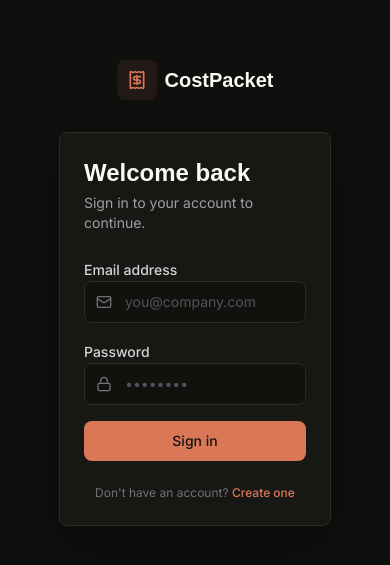
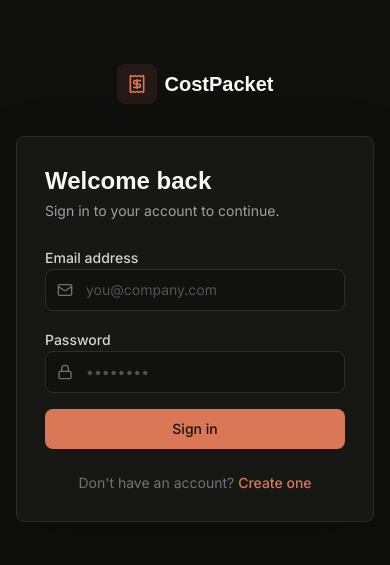
Before and after one commit to yshxsp/costpacket, a Next.js app: page /login in a window 390 px wide. Shown: the part 129-694 px from the top of the page. Built offline with nearby package versions, Linux system fonts and the light colour scheme.

Commit message:
fix: relax auth layout width

```diff
--- a/src/app/(auth)/login/page.tsx
+++ b/src/app/(auth)/login/page.tsx
@@ -34,8 +34,8 @@
   }
 
   return (
-    <div className="min-h-screen flex items-center justify-center bg-background px-4">
-      <div className="w-[17rem] max-w-full sm:w-[24rem]">
+    <div className="min-h-screen flex items-center justify-center bg-background px-4 py-8">
+      <div className="w-full max-w-md">
         <div className="flex items-center justify-center gap-2 mb-8">
           <div className="w-10 h-10 rounded-lg bg-primary/10 flex items-center justify-center">
             <Receipt className="w-5 h-5 text-primary" />
@@ -45,7 +45,7 @@
           </span>
         </div>
 
-        <div className="bg-card border border-border rounded-lg p-6 shadow-[0_20px_60px_rgba(0,0,0,0.24)] sm:p-8">
+        <div className="bg-card border border-border rounded-lg p-7 shadow-[0_20px_60px_rgba(0,0,0,0.24)] sm:p-8">
           <h1 className="text-2xl font-bold text-foreground mb-1">Welcome back</h1>
           <p className="text-zinc-400 text-sm mb-6">Sign in to your account to continue.</p>
 
@@ -109,7 +109,7 @@
             </button>
           </form>
 
-          <p className="mt-6 text-center text-xs text-zinc-500 sm:text-sm">
+          <p className="mt-6 text-center text-sm text-zinc-500">
             Don&apos;t have an account?{' '}
             <Link href="/signup" className="whitespace-nowrap text-primary hover:text-primary transition-colors font-medium">
               Create one
--- a/src/app/(auth)/signup/page.tsx
+++ b/src/app/(auth)/signup/page.tsx
@@ -52,7 +52,7 @@
 
   return (
     <div className="min-h-screen flex items-center justify-center bg-background px-4 py-8">
-      <div className="w-[17rem] max-w-full sm:w-[24rem]">
+      <div className="w-full max-w-md">
         <div className="flex items-center justify-center gap-2 mb-8">
           <div className="w-10 h-10 rounded-lg bg-primary/10 flex items-center justify-center">
             <Receipt className="w-5 h-5 text-primary" />
@@ -62,7 +62,7 @@
           </span>
         </div>
 
-        <div className="bg-card border border-border rounded-lg p-6 shadow-[0_20px_60px_rgba(0,0,0,0.24)] sm:p-8">
+        <div className="bg-card border border-border rounded-lg p-7 shadow-[0_20px_60px_rgba(0,0,0,0.24)] sm:p-8">
           <h1 className="text-2xl font-bold text-foreground mb-1">Create your account</h1>
           <p className="text-zinc-400 text-sm mb-6">Keep receipts and approvals tied to the right job.</p>
 
@@ -158,7 +158,7 @@
             </button>
           </form>
 
-          <p className="mt-6 text-center text-xs text-zinc-500 sm:text-sm">
+          <p className="mt-6 text-center text-sm text-zinc-500">
             Already have an account?{' '}
             <Link href="/login" className="whitespace-nowrap text-primary hover:text-primary transition-colors font-medium">
               Sign in
```
